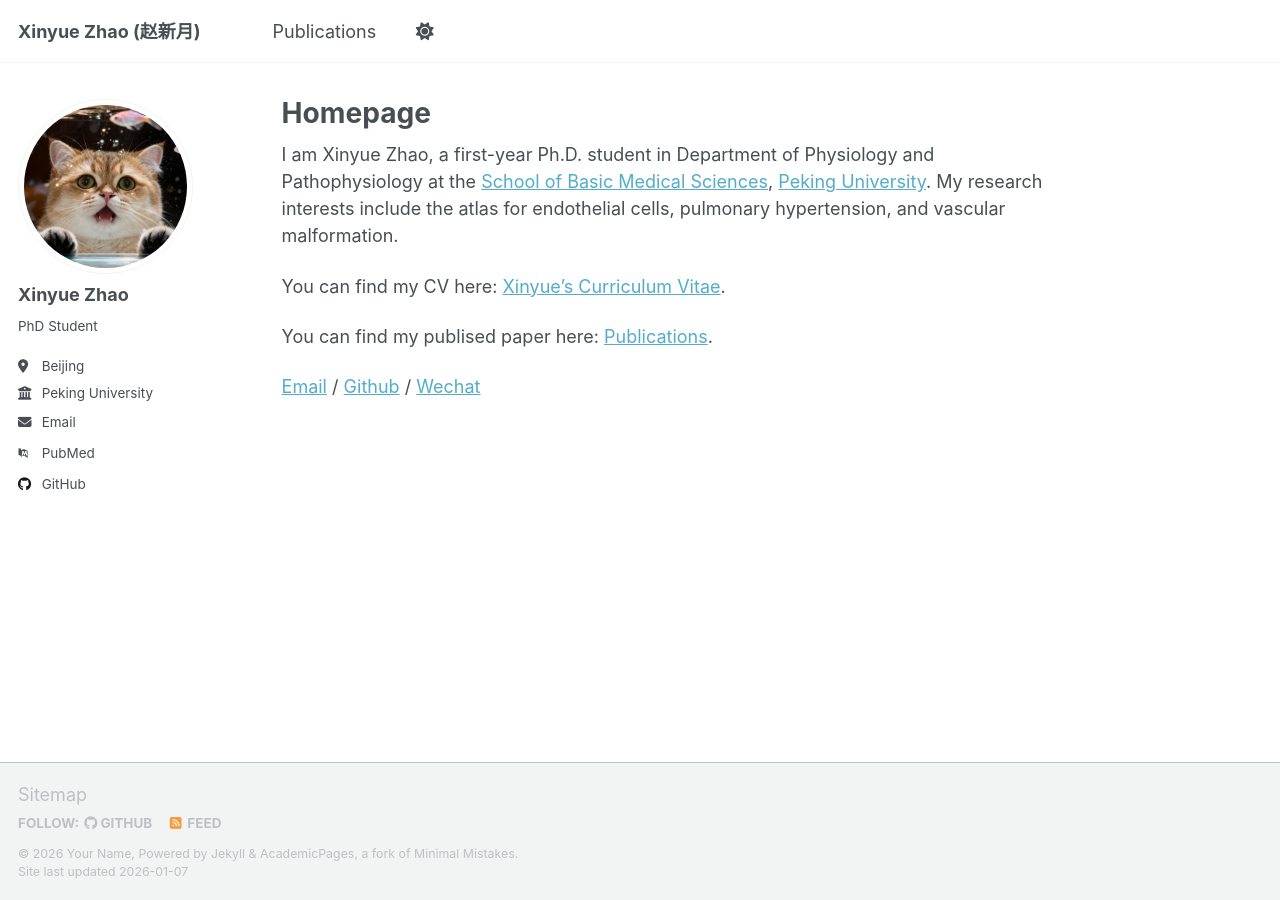
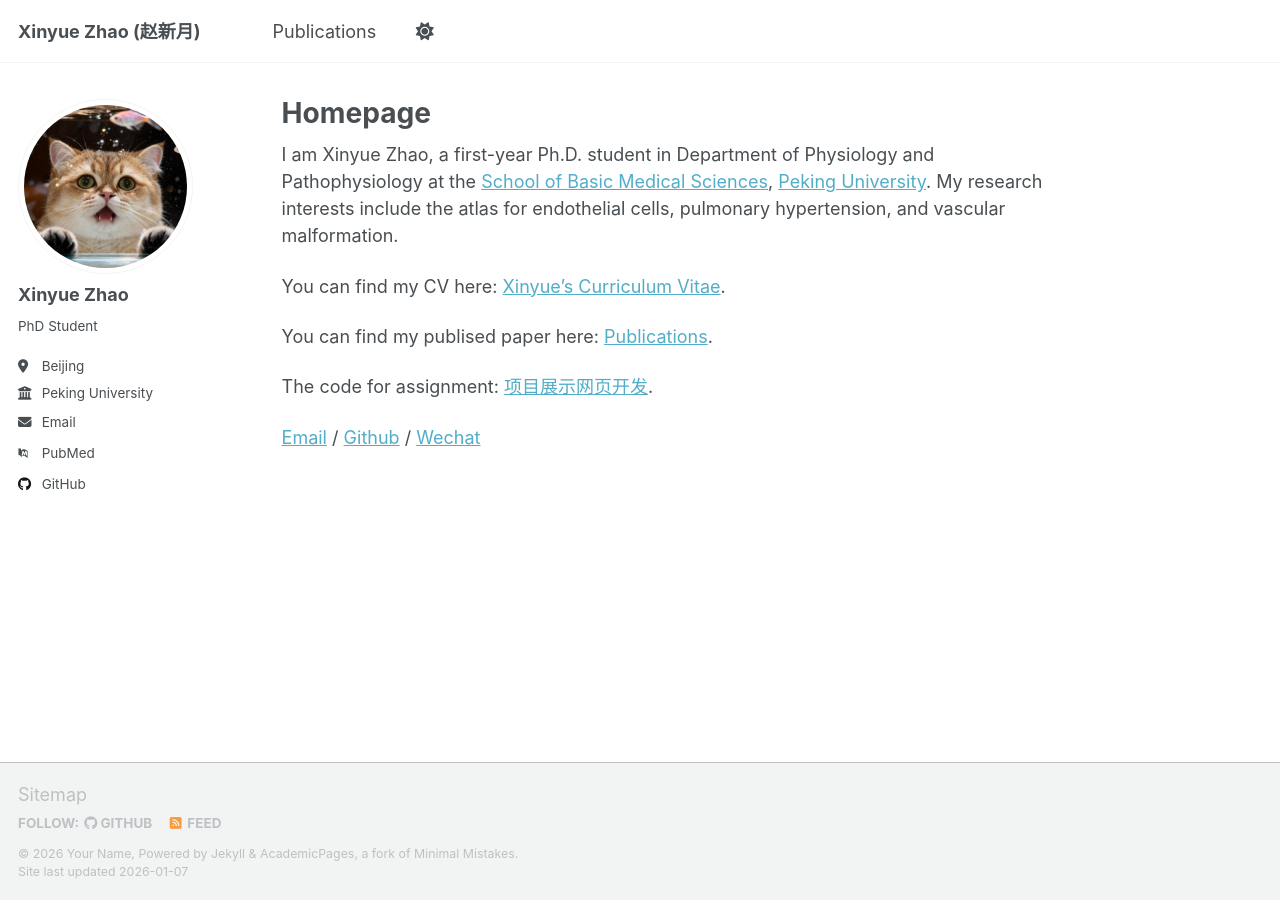
Before and after one commit to 2511110035/2511110035.github.io, a Jekyll site: the page built from _pages/about.md, in a window 1280 px wide. Built offline with Jekyll 4.4.1, drawn with Linux system fonts in a browser that asks for light colours; some web fonts are replaced; a script that is not in the unit is left out.

Commit message:
Update about.md

```diff
--- a/_pages/about.md
+++ b/_pages/about.md
@@ -13,4 +13,6 @@ You can find my CV here: [Xinyue's Curriculum Vitae](/assets/CV_Xinyue_Zhao.pdf)
 
 You can find my publised paper here: [Publications](https://2511110035.github.io/publications/).
 
+The code for assignment: [项目展示网页开发](/assets/Chronic_kidney_disease.html).
+
 [Email](mailto:2511110035@stu.pku.edu.cn) / [Github](https://github.com/2511110035) / [Wechat](/images/wechat.jpg)
```
